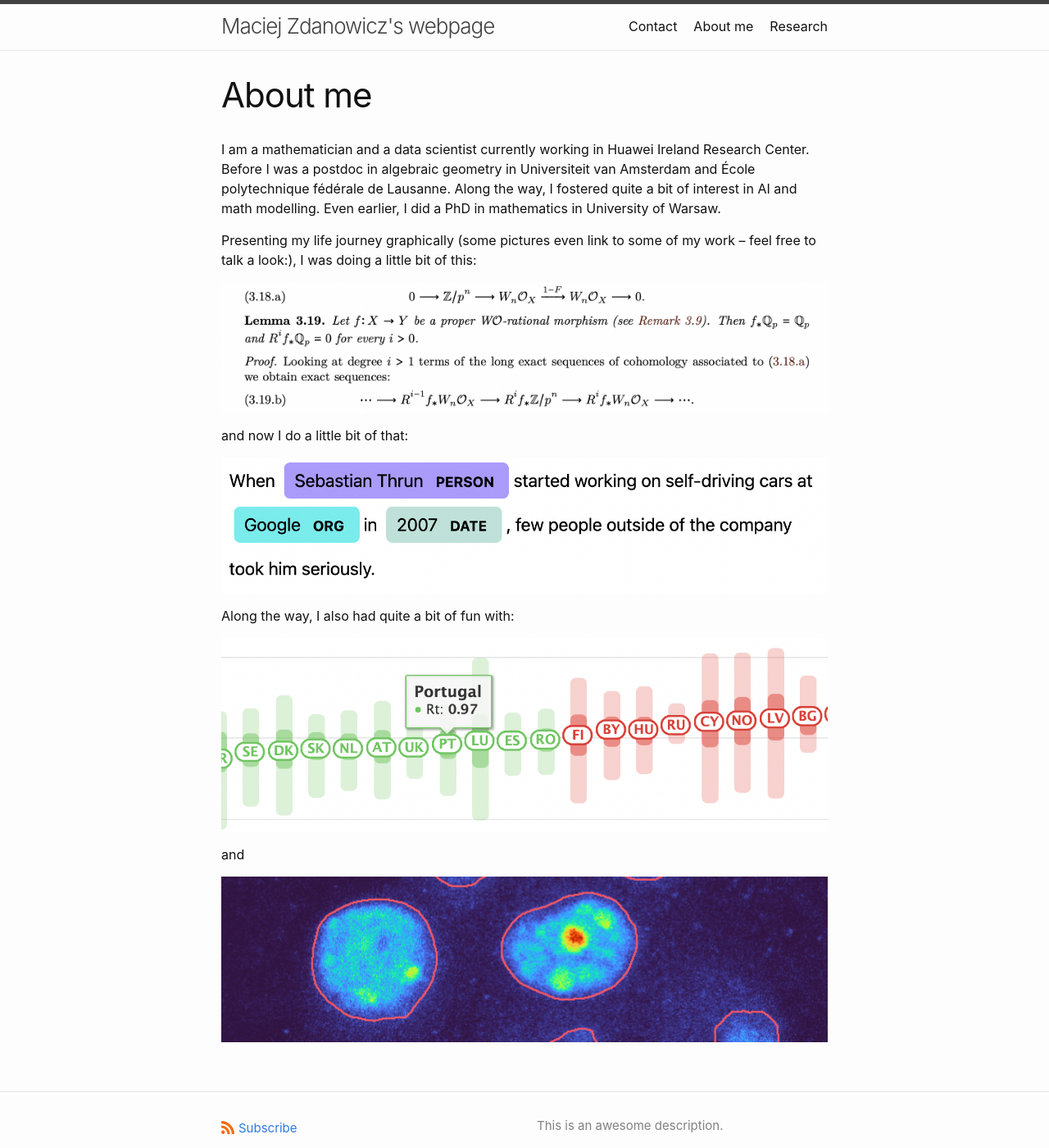
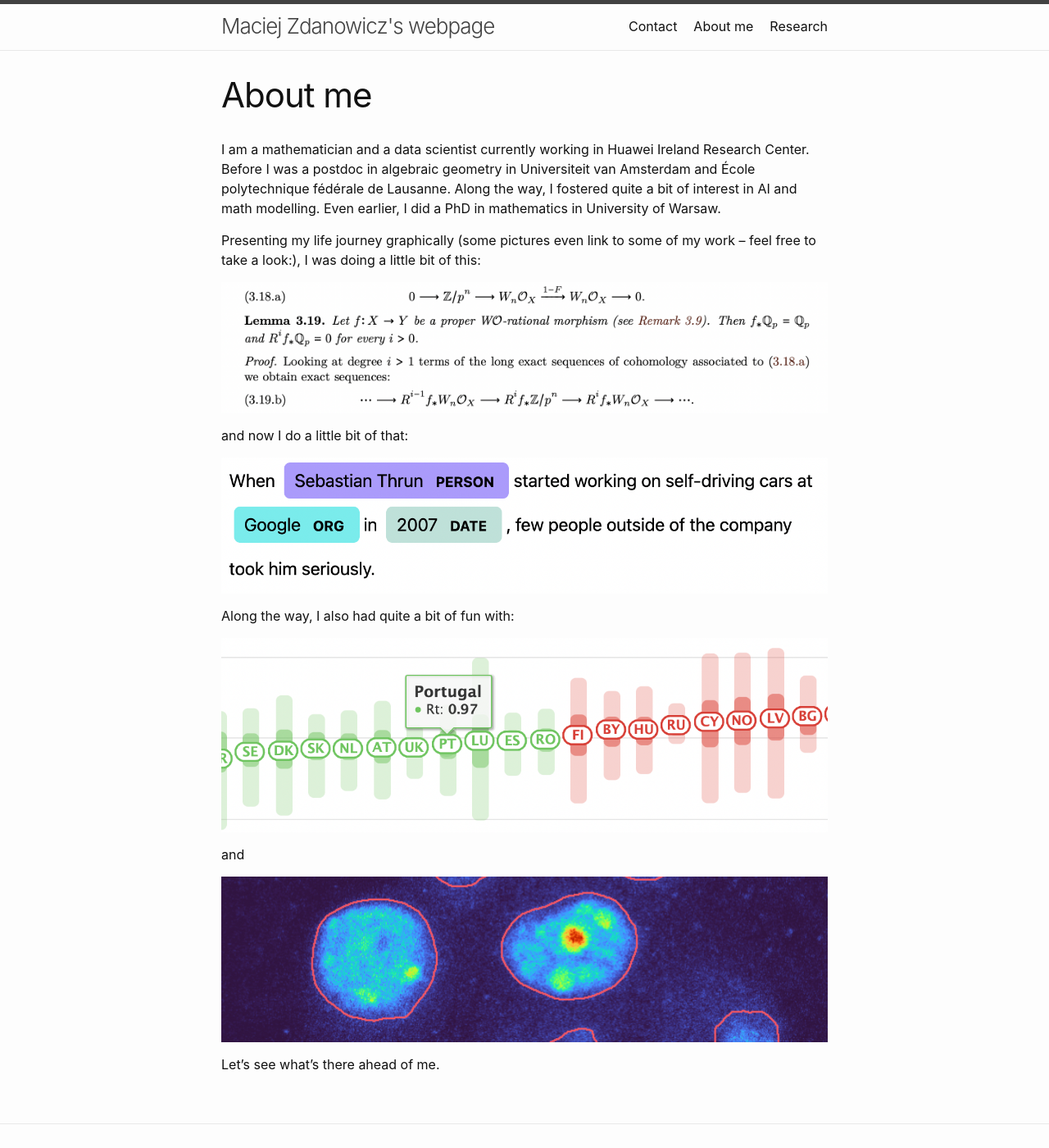
Before and after one commit to maciekrt/maciekrt.github.io, a Jekyll site: the page built from index.md, in a window 1280 px wide and 1400 px high. Shown: the whole window at 82% size. Built offline with Jekyll 4.4.1, drawn with Linux system fonts in a browser that asks for light colours.

Commit message:
Update index.md

```diff
--- a/index.md
+++ b/index.md
@@ -10,7 +10,7 @@ layout: page
 ---
 I am a mathematician and a data scientist currently working in Huawei Ireland Research Center. Before I was a postdoc in algebraic geometry in Universiteit van Amsterdam and École polytechnique fédérale de Lausanne. Along the way, I fostered quite a bit of interest in AI and math modelling. Even earlier, I did a PhD in mathematics in University of Warsaw.
 
-Presenting my life journey graphically (some pictures even link to some of my work -- feel free to talk a look:), I was doing a little bit of this:
+Presenting my life journey graphically (some pictures even link to some of my work -- feel free to take a look:), I was doing a little bit of this:
 
 [![math reasoning](/assets/argument.png)](https://arxiv.org/search/math?searchtype=author&query=Zdanowicz%2C+M)
 
@@ -25,3 +25,5 @@ Along the way, I also had quite a bit of fun with:
 and
 
 [![medical vision](/assets/medical-vision.png)](https://github.com/maciekrt/membrane-hub)
+
+Let's see what's there ahead of me.
```
